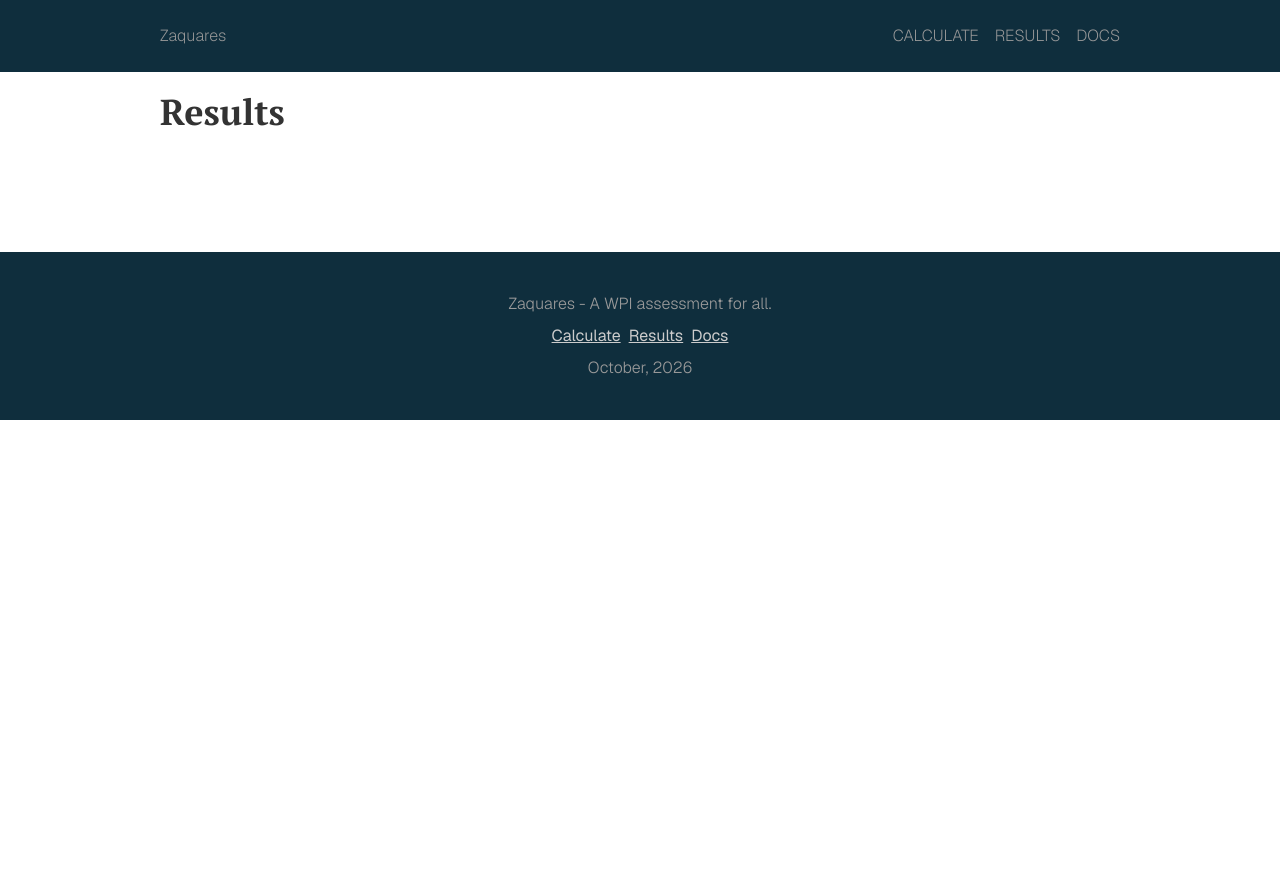
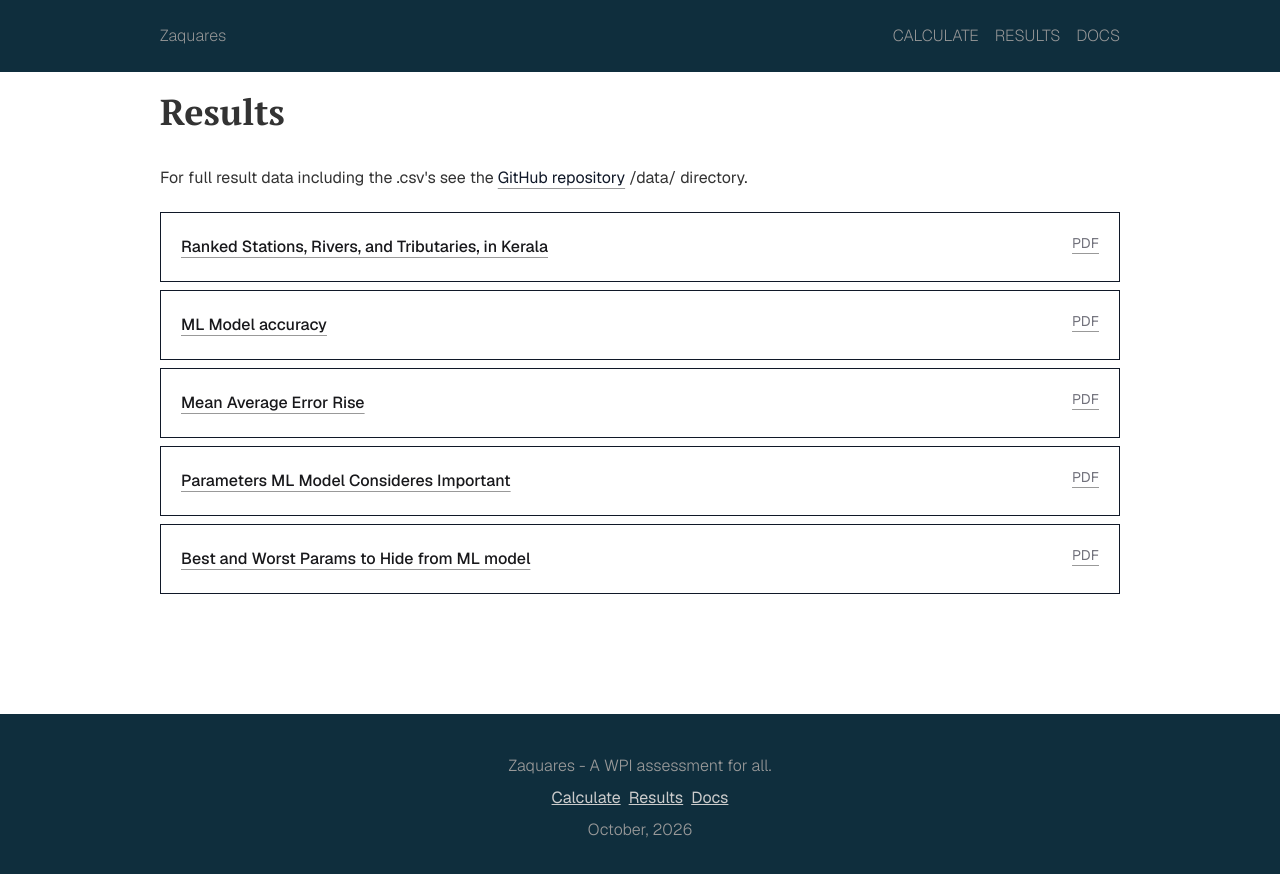
Before and after one commit to Byson94/zaquares, a SvelteKit app in the folder website/: page /results in a window 1280 px wide. Shown: the top 874 px of the page. Before the commit the page ends 800 px from the top, so only its background shows below. Built offline with nearby package versions, Linux system fonts and the light colour scheme.

Commit message:
feat: finish results section, website

```diff
--- a/website/src/routes/results/+page.svelte
+++ b/website/src/routes/results/+page.svelte
@@ -2,12 +2,31 @@
     import NavBar from '../components/NavBar.svelte';
     import Footer from '../components/Footer.svelte';
     import Area from '../components/Area.svelte';
+
+    const RESULTS = {
+        "Ranked Stations, Rivers, and Tributaries, in Kerala": ["https://raw.githubusercontent.com/byson94/zaquares/main/data/wpi/ranked-dataset.pdf", "PDF"],
+        "ML Model accuracy": ["https://raw.githubusercontent.com/byson94/zaquares/main/data/zape/headline.pdf", "PDF"],
+        "Mean Average Error Rise": ["https://raw.githubusercontent.com/byson94/zaquares/main/data/zape/mae-rise.pdf", "PDF"],
+        "Parameters ML Model Consideres Important": ["https://raw.githubusercontent.com/byson94/zaquares/main/data/zape/param-importance.pdf", "PDF"],
+        "Best and Worst Params to Hide from ML model": ["https://raw.githubusercontent.com/byson94/zaquares/main/data/zape/best-worst-params.pdf", "PDF"],
+
+    }
 </script>
 
 <NavBar />
 
 <Area>
     <h1>Results</h1>
+    <p>For full result data including the .csv's see the <a href="https://github.com/byson94/zaquares">GitHub repository</a> /data/ directory.</p>
+
+    <div class="flex flex-col gap-2">
+        {#each Object.entries(RESULTS) as [name, info]}
+        <a href={info[0]} class="p-5 border flex justify-between">
+            <span class="font-medium text-zinc-900">{name}</span>
+            <span class="text-sm text-zinc-500">{info[1]}</span>
+        </a>
+        {/each}
+    </div>
 </Area>
 
 <Footer />
```
